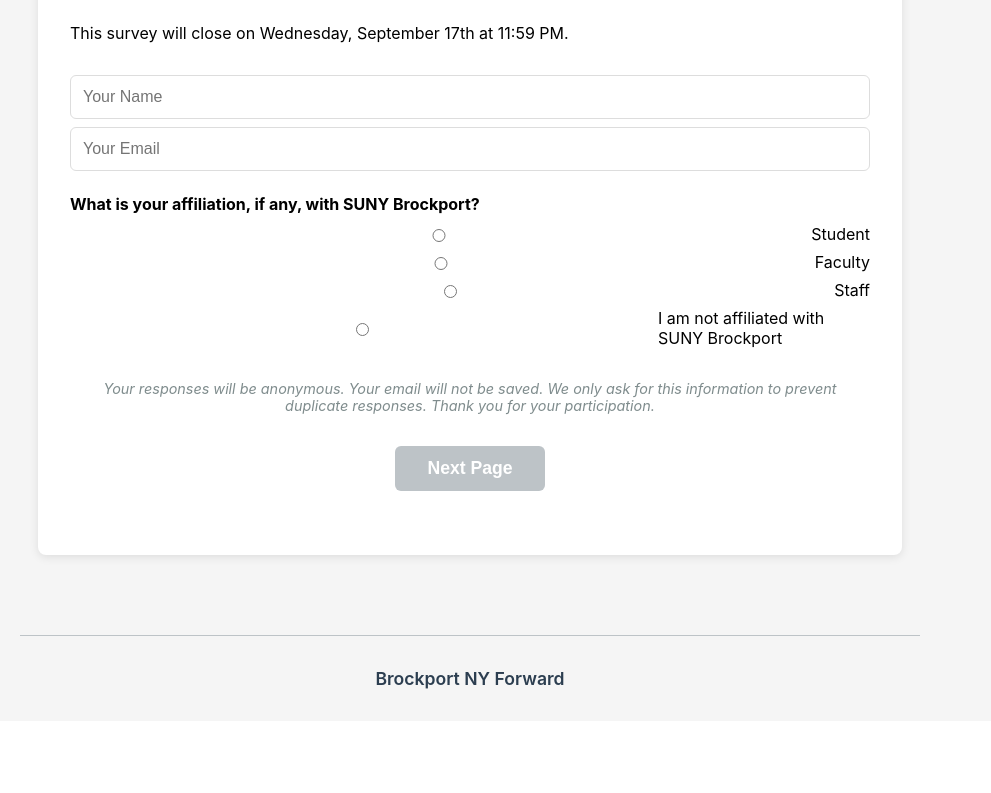
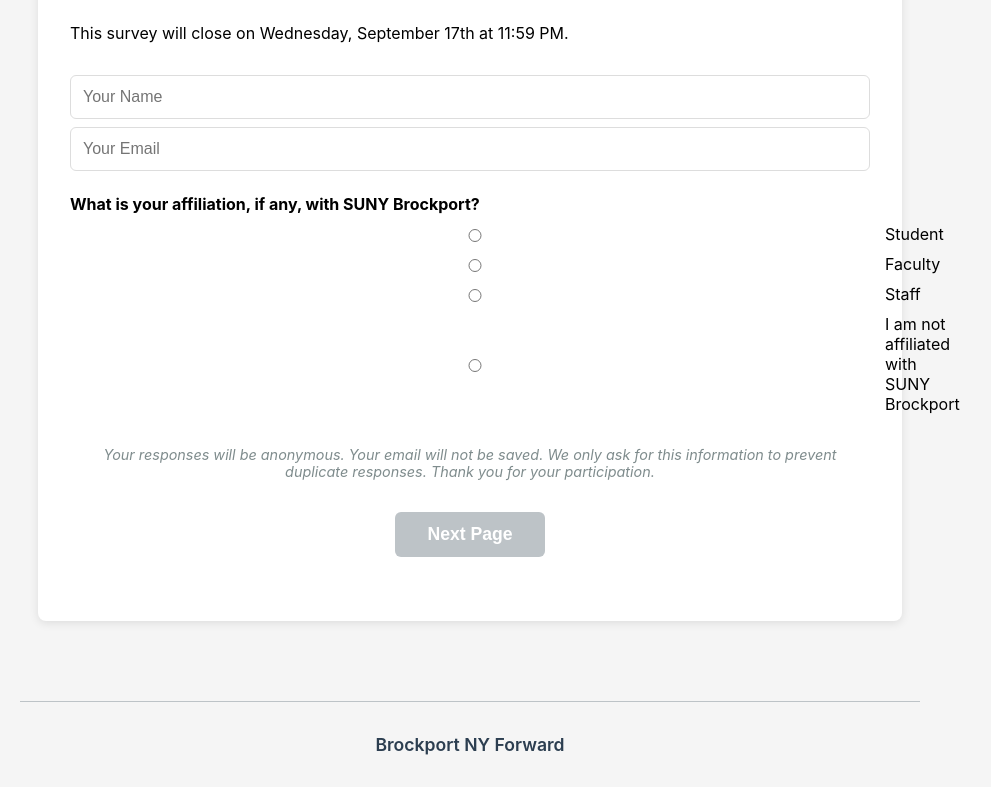
Before and after one commit to jpetti777/brockport-survey, a React (Vite) app: page / in a window 1280 px wide. Shown: the part 737-1530 px from the top of the page, without its empty margins (170-1161 px from the left). Before the commit the page ends 1466 px from the top, so only its background shows below. Built offline with nearby package versions, Linux system fonts and the light colour scheme; the HTML template or start-up script is replaced by a standard one.

Commit message:
radio buttons

```diff
--- a/src/App.css
+++ b/src/App.css
@@ -197,12 +197,14 @@
   margin-bottom: 10px;
   font-weight: bold;
   color: #000000;
+  text-align: left;
 }
 
 .radio-options {
   display: flex;
   flex-direction: column;
-  gap: 8px;
+  gap: 10px;
+  align-items: flex-start;
 }
 
 .radio-option {
@@ -211,18 +213,23 @@
   font-weight: normal !important;
   margin-bottom: 0 !important;
   cursor: pointer;
+  text-align: left;
+  width: 100%;
 }
 
 .radio-option input[type="radio"] {
-  margin-right: 8px;
+  margin-right: 10px;
   margin-bottom: 0;
   cursor: pointer;
+  flex-shrink: 0;
 }
 
 .radio-option label {
   font-weight: normal !important;
   margin-bottom: 0 !important;
   cursor: pointer;
+  text-align: left;
+  flex-grow: 1;
 }
 
 .anonymous-note {
```
